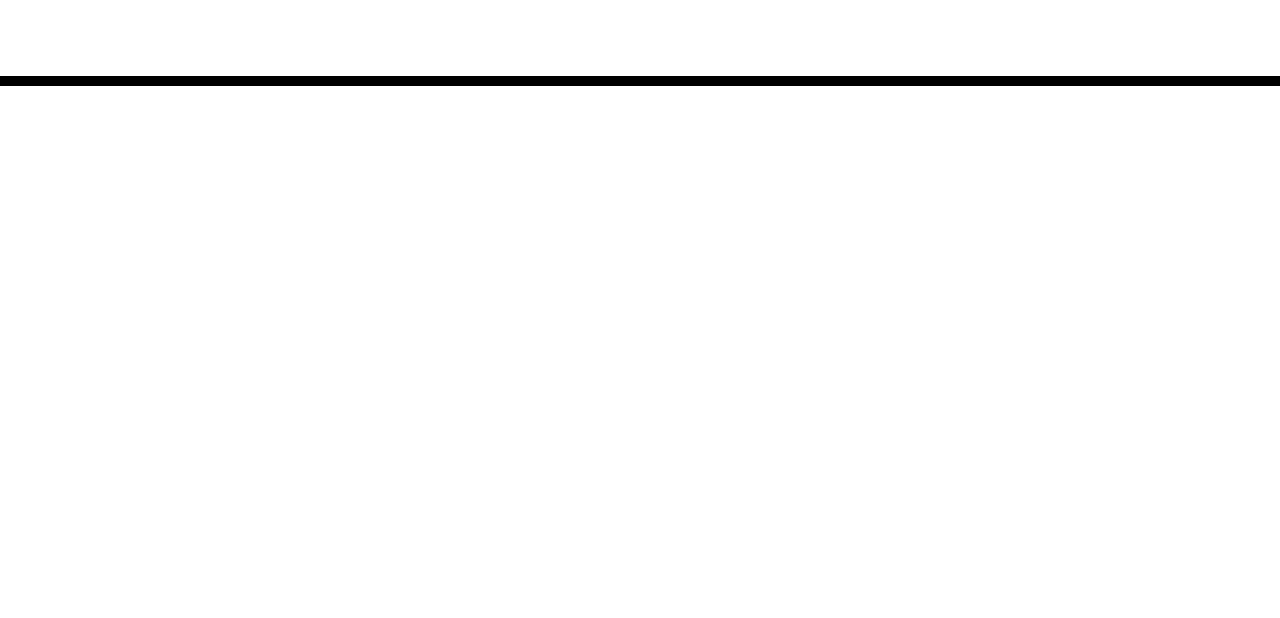
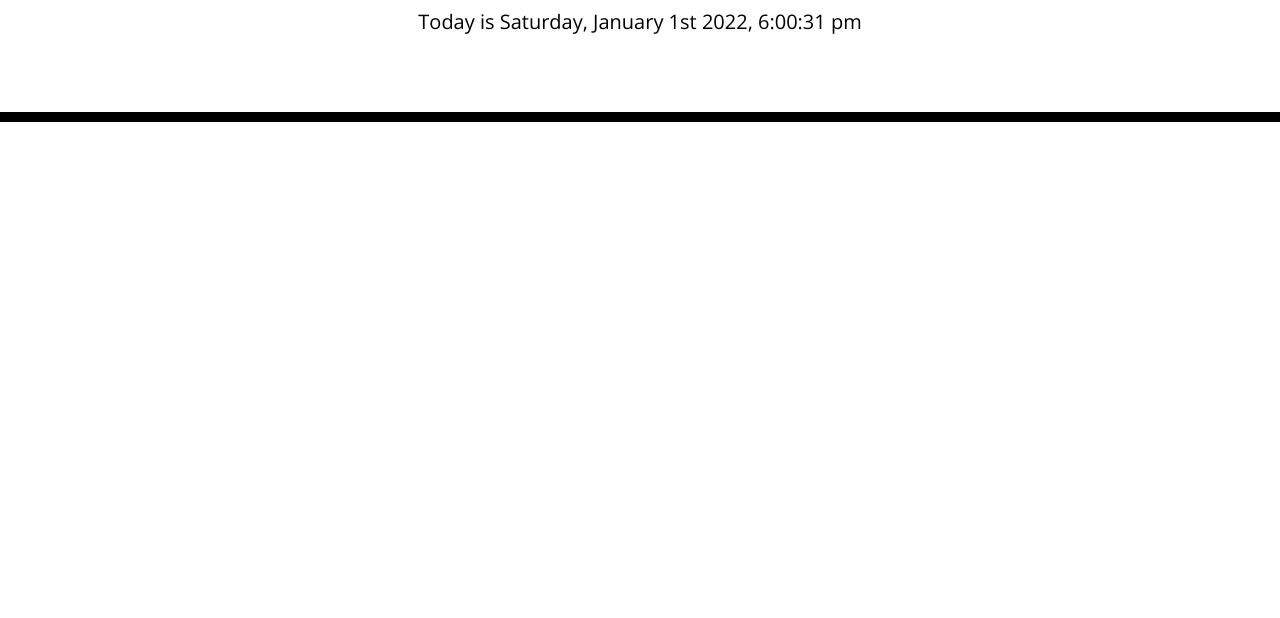
Before and after one commit to funnygeeky/work-day-scheduler, a plain HTML site: page index.html in a window 1280 px wide. Shown: the part 182-800 px from the top of the page. Drawn offline with nearby package versions, Linux system fonts and the light colour scheme.

Commit message:
Used moment.js to display today's date and time in the html header

```diff
--- a/assets/js/script.js
+++ b/assets/js/script.js
@@ -1,2 +1,4 @@
-var Today = moment().format("[Today is] dddd, MMMM Do YYYY, h:mm:ss a, dddd");
-var displayToday = document.getElementById
+var todayNow = moment().format("[Today is] dddd, MMMM Do YYYY, h:mm:ss a");
+var displayToday = document.getElementById("seeToday").innerHTML =todayNow;
+displayToday;
+console.log("displayToday");
--- a/index.html
+++ b/index.html
@@ -26,7 +26,7 @@
     <header class="jumbotron">
       <h1 class="display-3">Work Day Scheduler</h1>
       <p class="lead">A simple calendar app for scheduling your work day</p>
-      <p id="" class="lead"></p>
+      <p id="seeToday" class="lead"></p>
     </header>
     <div class="container">
       <!-- Timeblocks go here -->
@@ -35,5 +35,6 @@
 
     <script src="https://code.jquery.com/jquery-3.4.1.min.js"></script>
     <script src="https://cdnjs.cloudflare.com/ajax/libs/moment.js/2.24.0/moment.min.js"></script>
+    <script src="assets/js/script.js"></script>
   </body>
 </html>
```
